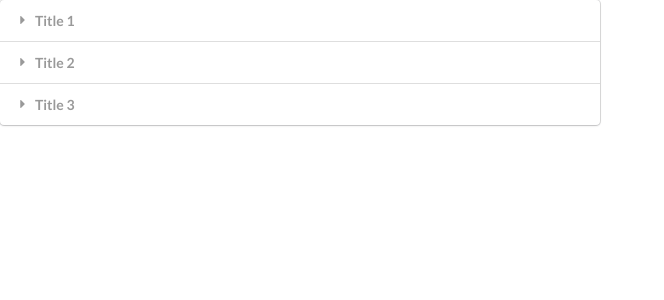
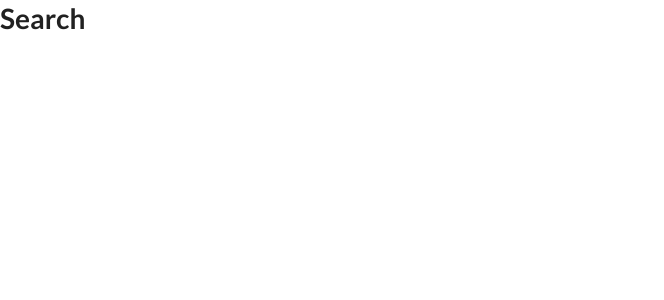
Before and after one commit to ken888686/jsx, a React (Create React App) app: page / in a window 1280 px wide. Shown: the top 300 px of the page, without its empty margins (0-664 px from the left). Built offline with nearby package versions, Linux system fonts and the light colour scheme.

Commit message:
created Search component

```diff
--- a/src/App.js
+++ b/src/App.js
@@ -1,25 +1,10 @@
 import React from "react";
-import Accordion from "./components/Accordion";
-
-const items = [
-  {
-    title: "Title 1",
-    content: "Content 1",
-  },
-  {
-    title: "Title 2",
-    content: "Content 2",
-  },
-  {
-    title: "Title 3",
-    content: "Content 3",
-  },
-];
+import Search from "./components/Search";
 
 const App = () => {
   return (
     <div>
-      <Accordion items={items} />
+      <Search />
     </div>
   );
 };
--- /dev/null
+++ b/src/components/Search.js
@@ -0,0 +1,7 @@
+import React from "react";
+
+const Search = () => {
+  return <h1>Search</h1>;
+};
+
+export default Search;
```
